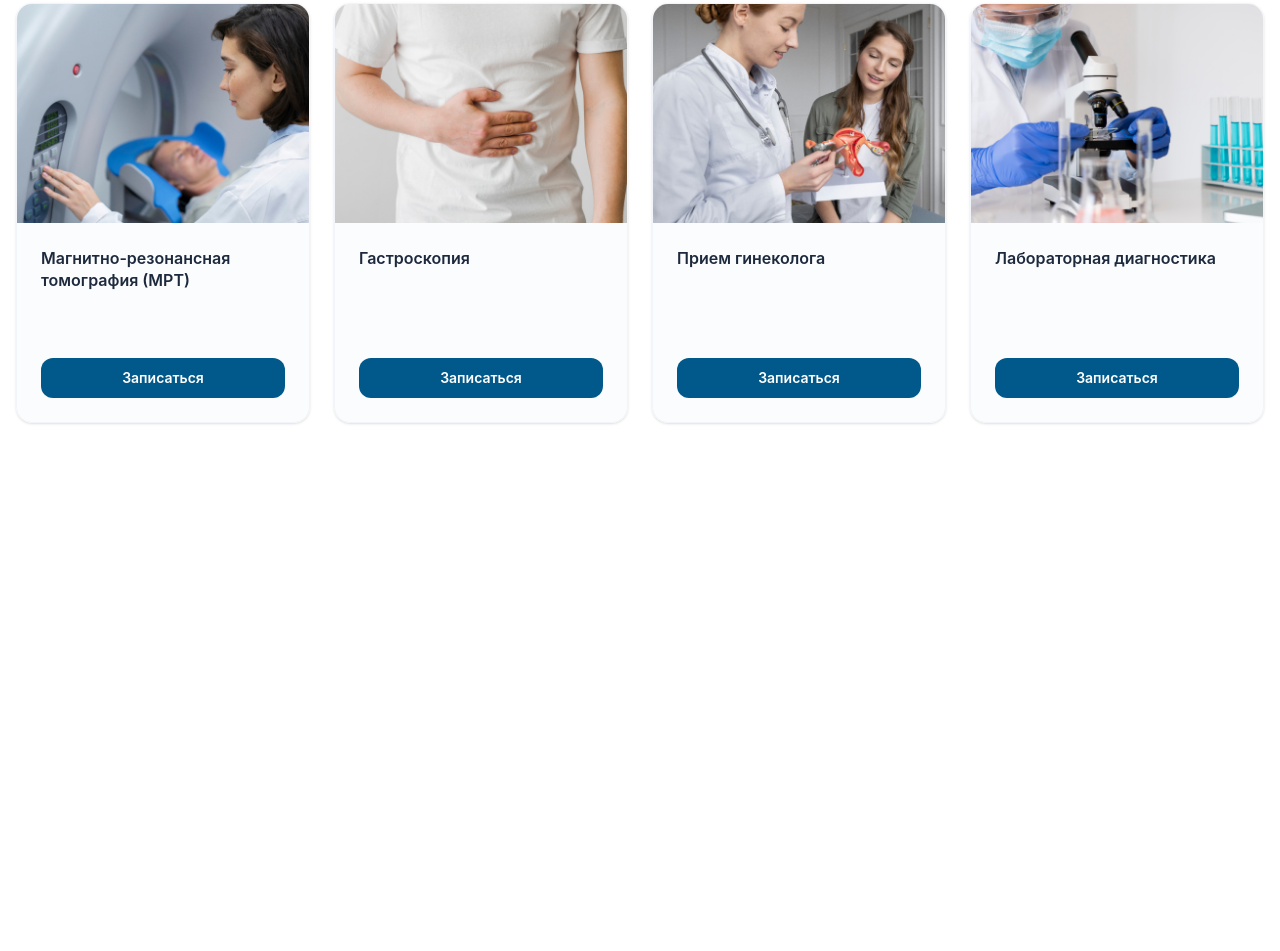
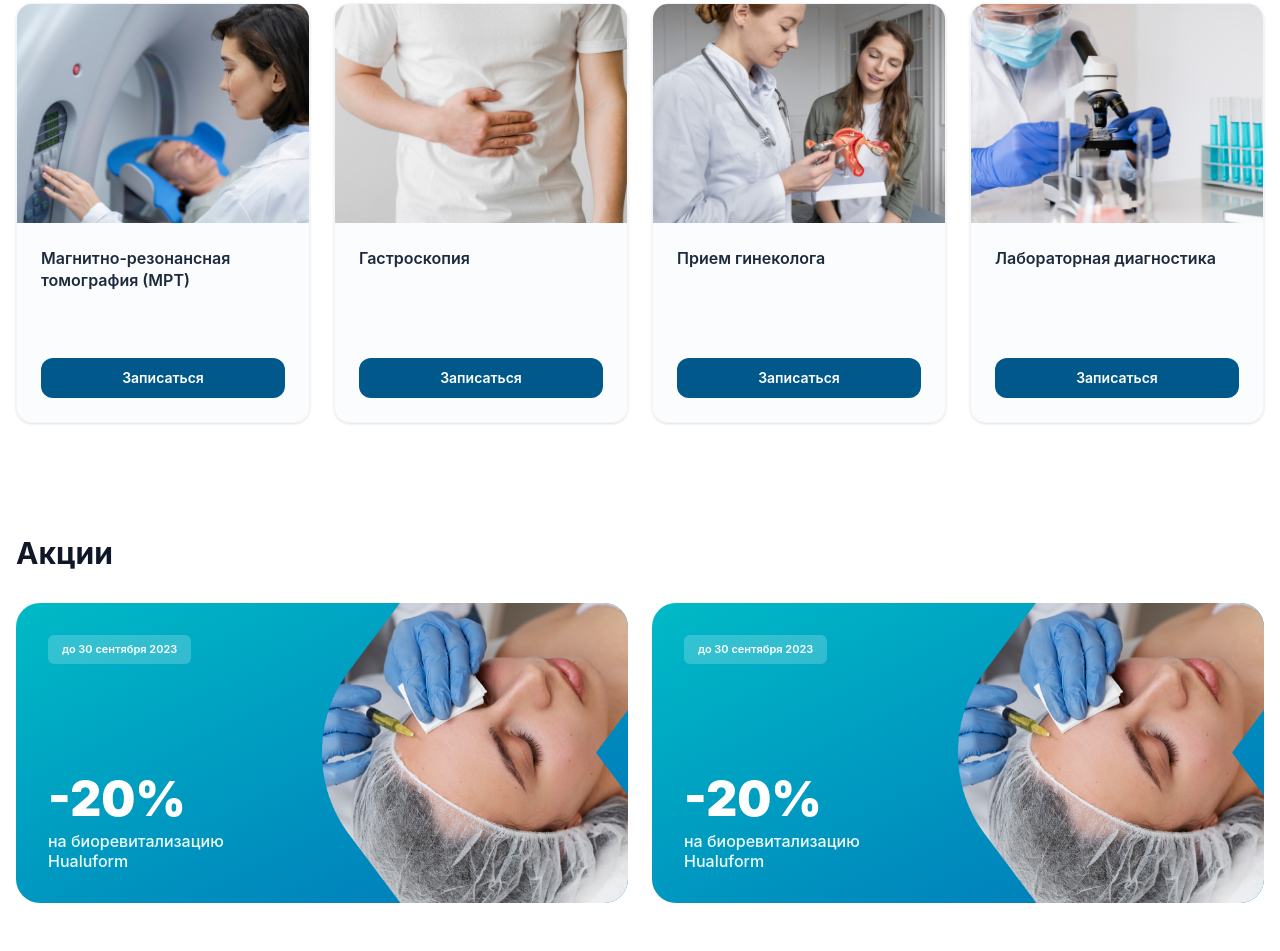
Before and after one commit to tabarovahadica46-source/exam.week4, a website: page src/sm1-p2.html in a window 1280 px wide. Shown: the part 3079-4030 px from the top of the page. Before the commit the page ends 3566 px from the top, so only its background shows below. Drawn offline with nearby package versions, Linux system fonts and the light colour scheme; files that its build step writes are made by us from their sources.

Commit message:
6 commit for 2 page

```diff
--- a/src/sm1-p2.html
+++ b/src/sm1-p2.html
@@ -504,5 +504,52 @@
   </div>
 </section>
 
+<section class="max-w-7xl mx-auto px-4 py-12 font-sans">
+
+  <h2 class="text-3xl font-bold text-gray-900 mb-8">Акции</h2>
+
+  <div class="grid grid-cols-1 md:grid-cols-2 gap-6">
+
+    <div class="flex bg-gradient-to-br from-[#00BAC6] to-[#0074B8] rounded-3xl overflow-hidden min-h-[160px] md:min-h-[300px]">
+      <div class="w-1/2 p-6 sm:p-8 flex flex-col justify-between text-white">
+        <div>
+          <span class="inline-block bg-white/20 text-[11px] font-semibold px-3.5 py-1.5 rounded-md">
+            до 30 сентября 2023
+          </span>
+        </div>
+        <div>
+          <div class="text-4xl sm:text-5xl font-black mb-2">-20%</div>
+          <p class="text-xs sm:text-sm md:text-base font-medium leading-tight text-cyan-50">
+            на биоревитализацию Hualuform
+          </p>
+        </div>
+      </div>
+      <div class="w-1/2">
+        <img src="./sm1img/image (47).png" alt="Биоревитализация" class="w-full h-full">
+      </div>
+    </div>
+
+    <div class="flex bg-gradient-to-br from-[#00BAC6] to-[#0074B8] rounded-3xl overflow-hidden min-h-[160px] md:min-h-[300px]">
+      <div class="w-1/2 p-6 sm:p-8 flex flex-col justify-between text-white">
+        <div>
+          <span class="inline-block bg-white/20 text-[11px] font-semibold px-3.5 py-1.5 rounded-md">
+            до 30 сентября 2023
+          </span>
+        </div>
+        <div>
+          <div class="text-4xl sm:text-5xl font-black mb-2">-20%</div>
+          <p class="text-xs sm:text-sm md:text-base font-medium leading-tight text-cyan-50">
+            на биоревитализацию Hualuform
+          </p>
+        </div>
+      </div>
+      <div class="w-1/2">
+        <img src="./sm1img/image (47).png" alt="Биоревитализация" class="w-full h-full">
+      </div>
+    </div>
+
+  </div>
+</section>
+
 </body>
 </html>
```
Also changed, not shown: src/sm1img/image (47).png (added).
